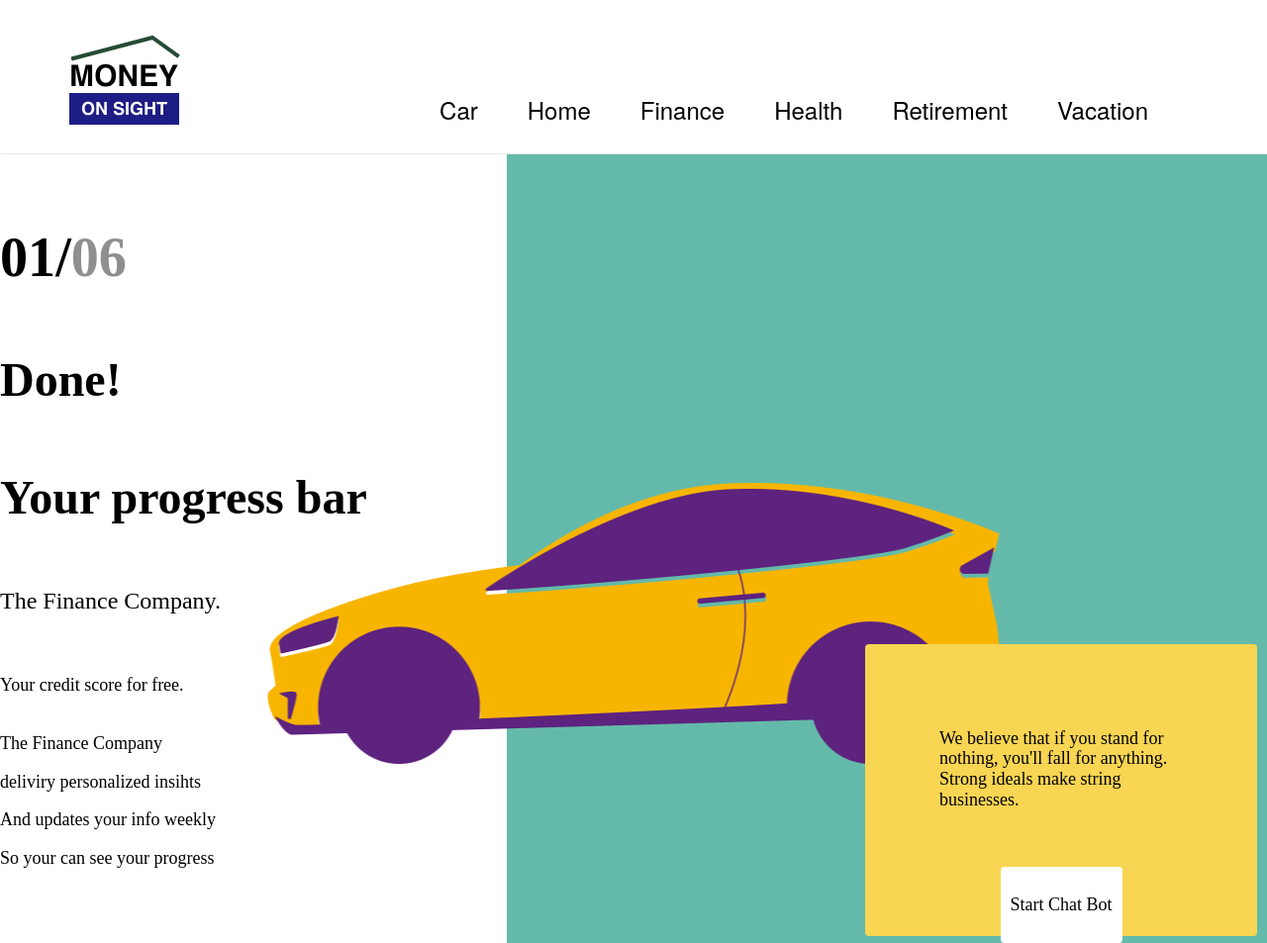
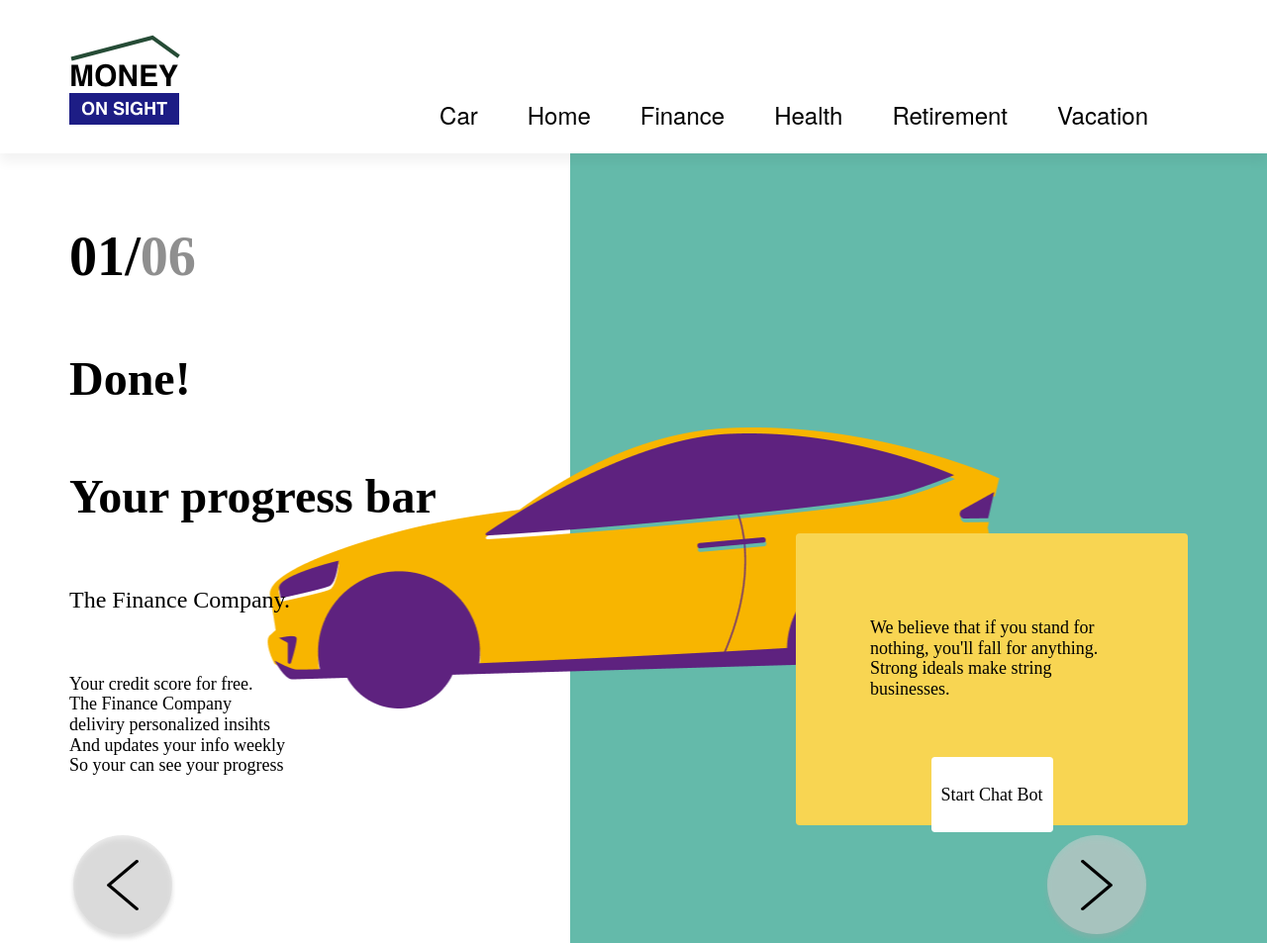
Before and after one commit to vanilla-ice/money-landing, a website: page index.html in a window 1280 px wide. Shown: the top 953 px of the page at 99% size. Drawn offline with Linux system fonts and the light colour scheme.

Commit message:
Fix: header styles

```diff
--- a/index.html
+++ b/index.html
@@ -42,7 +42,11 @@
 </header>
 
 <div class="slider">
-  <div class="slider__container">
+  <div class="slider__backgroundWrapper">
+    <div class="slider__bgLeft"></div>
+    <div class="slider__bgRight"></div>
+  </div>
+  <div class="slider__container container">
     <div class="slider__left">
       <div class="slider__title">
         <h3>01/<span class='grey'>06</span></h3>
@@ -50,17 +54,20 @@
         <h4>Your progress bar</h4>
       </div>
       <div class="slider__suptitle">The Finance Company.</div>
-      <div class="slider__text">Your credit score for free.<br><br>
-          <p>The Finance Company</p>
+      <div class="slider__text">
+         <div>Your credit score for free.</div>
 
-          <p>deliviry personalized insihts</p>
+          The Finance Company
 
-          <p>And updates your info weekly</p>
+          deliviry personalized insihts
 
-          <p>So your can see your progress</p>
+          And updates your info weekly
+
+          So your can see your progress
 
       </div>
-      <div class="slider__icon"><svg width="108" height="108" viewBox="0 0 108 108" fill="none" xmlns="http://www.w3.org/2000/svg">
+      <div class="slider__icon">
+        <svg width="108" height="108" viewBox="0 0 108 108" fill="none" xmlns="http://www.w3.org/2000/svg">
           <g filter="url(#filter0_d)">
           <path fill-rule="evenodd" clip-rule="evenodd" d="M54 100C81.6142 100 104 77.6142 104 50C104 22.3858 81.6142 0 54 0C26.3858 0 4 22.3858 4 50C4 77.6142 26.3858 100 54 100Z" fill="#D5D5D5" fill-opacity="0.499863"/>
           </g>
@@ -122,9 +129,11 @@
         </div>
       </div>
 
-    </divcla>
     </div>
   </div>
+</div>
+</div>
+
 <div class="section__footer">
   <div class="section__green">
     <div class="card1">
--- a/styles/main.scss
+++ b/styles/main.scss
@@ -25,9 +25,11 @@ li {
 /*            HEADER          */
 
 header {
+  position: relative;
   background: #fff;
   padding-top: 10px;
   box-shadow: 0px 9px 11px rgba(0, 0, 0, 0.05);
+  z-index: 15;
 }
 
 .header__container {
@@ -48,7 +50,7 @@ header {
     font-size: 18px;
     text-transform: uppercase;
     color: white;
-    background: #1D1D85;    ;
+    background: #1D1D85;
     padding: 5px 10px;
   }
 }
@@ -77,10 +79,27 @@ ul {
     font-size: 24px;
     line-height: 28px;
     color: black;
-    border-bottom: 5px solid transparent;
+    position: relative;
+  }
+}
 
-    &:hover {
-      border-color: #F8D552;
+.navigation__item {
+  &:before {
+    content: '';
+    display: block;
+    position: absolute;
+    bottom: 0;
+    height: 5px;
+    background-color: #F8D552;
+    width: 100%;
+    opacity: 0;
+    transition: opacity .2s ease;
+  }
+
+
+  &:hover {
+    &::before {
+      opacity: 1;
     }
   }
 }
@@ -102,9 +121,9 @@ ul {
 .grey {
   color: #8F8F8F;
 }
+
 .slider {
-  padding-top: 1px;
-
+  position: relative;
 }
 
 .slider__container {
@@ -112,15 +131,32 @@ ul {
   position: relative;
   display: flex;
   justify-content: space-between;
+}
 
+.slider__backgroundWrapper {
+  display: flex;
+  flex-flow: row nowrap;
+  position: absolute;
+  top: 0;
+  left: 0;
+  width: 100%;
+  bottom: 0;
 }
+
+.slider__bgLeft {
+  background: #ffffff;
+  flex: 1 1 45%;
+}
+
+.slider__bgRight {
+  background: #64BAAA;
+  flex: 1 1 55%;
+}
+
 .slider__left {
   display: flex;
   flex-direction: column;
-  flex: 1 1 40%;
-
-  background: #ffffff;
-  z-index: 1;
+  z-index: 5;
 }
 .slider__title {
   font-size:48px;
@@ -150,9 +186,6 @@ ul {
 
 .slider__right {
   display: flex;
-
-  flex: 1 1 60%;
-  background: #64BAAA;
 }
 .car {
   width:739px;
@@ -160,7 +193,7 @@ ul {
   display: block;
   margin: 0 auto;
   position: absolute;
-  z-index: 5;
+  z-index: 3;
   top:50%;
   left:50%;
   transform: translate(-50%, -50%);
@@ -188,15 +221,13 @@ ul {
   max-width: 396px;
   max-height: 295px;
   z-index: 6;
+}
 
-
-
-}
 .button2 {
   padding-top:10px;
 
   margin-left: 250px;
-  z-index:6;
+  z-index: 6;
 }
 
 .button__start {
```
Also changed, not shown: dist/main.css. Lines whose indentation alone changed are shown as unchanged.
